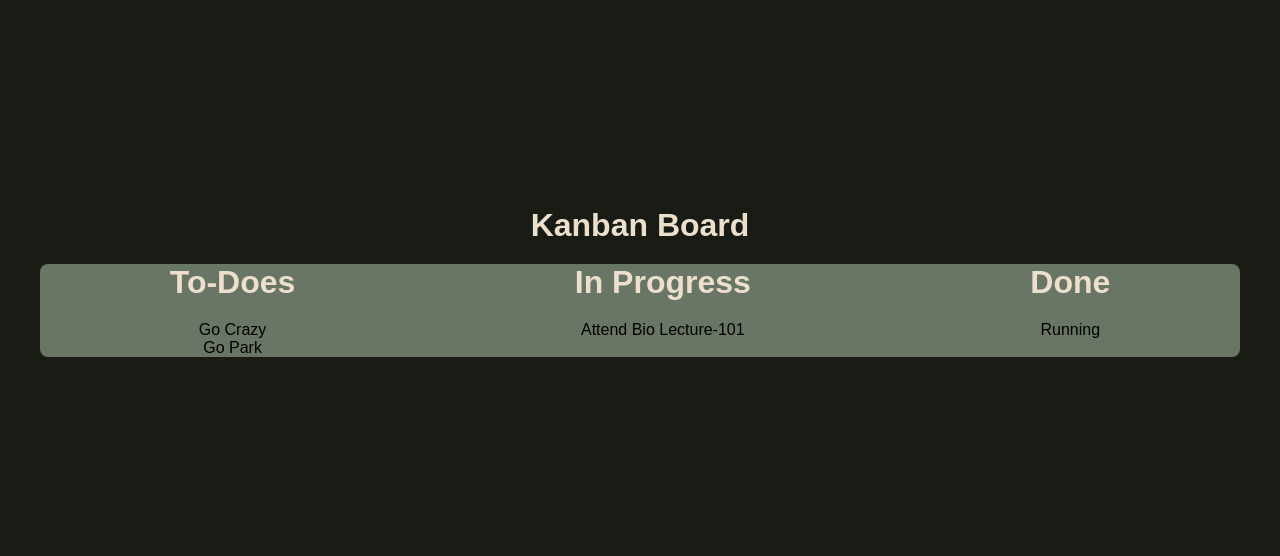
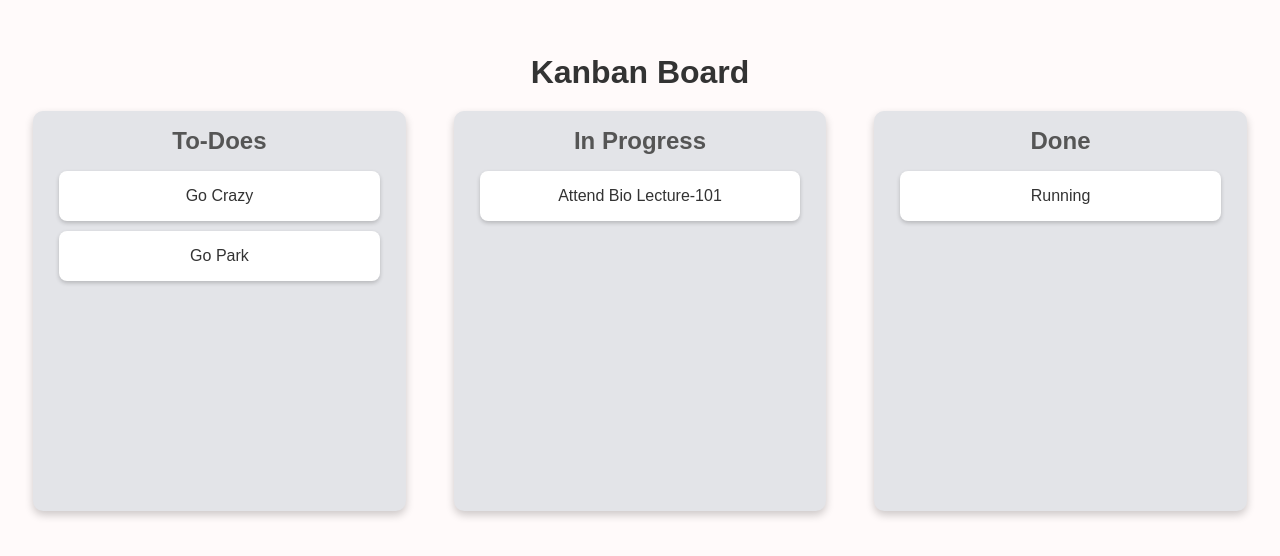
Before and after one commit to Coddiction-101/Frontend-Projects, a plain HTML site: page Kanban-Board/index.html in a window 1280 px wide. Shown: the part 118-674 px from the top of the page. Drawn offline with Linux system fonts and the light colour scheme.

Commit message:
Update style.css

```diff
--- a/Kanban-Board/style.css
+++ b/Kanban-Board/style.css
@@ -1,4 +1,3 @@
-
 * {
     padding: 0;
     margin: 0;
@@ -6,12 +5,12 @@
 }
 
 body {
-    font-family: sans-serif;
-    background-color: #181C14;
+    background-color: snow;
     display: flex;
     align-items: center;
     justify-content: center;
     min-height: 100vh;
+    font-family: Arial, Helvetica, sans-serif;
 }
 
 .container {
@@ -22,20 +21,65 @@ body {
 
 h2 {
     font-size: 2rem;
-    color: #ECDFCC;
     margin-bottom: 20px;
+    color: #333;
+}
+
+.board {
+    display: flex;
+    align-items: flex-start;
+    justify-content: space-around;
+    width: 100%;
+    min-width: 1200px;
+    margin: 0 auto;
+    gap: 20px;
+}
+
+.list {
+    background-color: #e3e4e8;
+    padding: 1rem;
+    border-radius: 10px;
+    width: 30%;
+    height: 400px;
+    box-shadow: 0 4px 8px rgba(0, 0, 0, 0.2);
+}
+
+.list h2 {
+    color: #555;
+    margin-bottom: 1rem;
+    font-size: 1.5rem;
+}
+
+.card {
+    background-color: #fff;
+    padding: 1rem;
+    margin: 10px;
+    color: #333;
+    border-radius: 8px;
+    cursor: grab;
+    box-shadow: 0 2px 4px rgba(0, 0, 0, 0.2);
+    transition: transform 0.3s, box-shadow 0.2s;
 }
 
 
-.board {
-    display: flex;
-    gap: 20px;
-    margin: 0 auto;
-    border-radius: 8px;
-    background-color: #697565;
-    align-items: flex-start;
-    justify-content: space-around;
-    width: 100%;
-    max-width: 1200px;
+.card:active {
+    cursor: grabbing;
+    transform: scale(1.05);
+    box-shadow: 0 4px 8px rgba(0, 0, 0, 0.2);
+}
 
+.list.over {
+    background-color: #d1d3d8;
 }
+
+@media (max-screen : 768px) {
+    .board {
+        flex-direction: column;
+        align-items: center;
+    }
+
+    .list {
+        width: 80%;
+        margin-bottom: 20px;
+    }
+}
```
